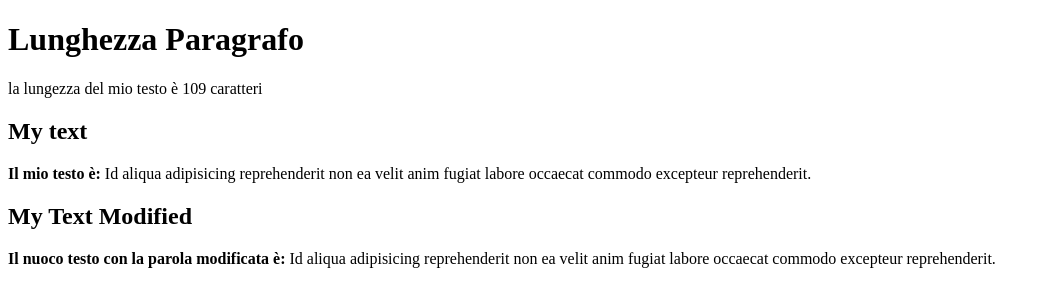
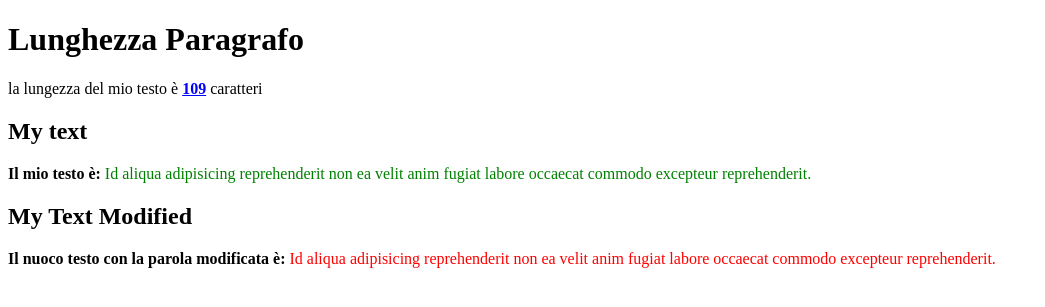
Before and after one commit to EdoPi/php-badwords, a PHP site: page /?replace=1 in a window 1280 px wide. Shown: the part 26-333 px from the top of the page, without its empty margins (0-1045 px from the left). Run offline with PHP 8.4, Linux system fonts and the light colour scheme.

Commit message:
un pò di css

```diff
--- a/css/style.css
+++ b/css/style.css
@@ -0,0 +1,17 @@
+.length > span{
+    color: blue;
+    text-decoration: underline;
+    font-weight: bold;
+}
+
+.text{
+    color: green;
+}
+
+.new-text{
+    color: red;
+}
+
+b{
+    color: black;
+}
--- a/index.php
+++ b/index.php
@@ -18,6 +18,7 @@ $newText= str_replace($_GET['replace'],' *** ', $text);
     <meta charset="UTF-8">
     <meta http-equiv="X-UA-Compatible" content="IE=edge">
     <meta name="viewport" content="width=device-width, initial-scale=1.0">
+    <link rel="stylesheet" href="css/style.css">
     <title>Test PHP</title>
 </head>
 <body>
@@ -25,14 +26,14 @@ $newText= str_replace($_GET['replace'],' *** ', $text);
     </header>
     <div class="main">
         <h1>Lunghezza Paragrafo</h1>
-        <p>la lungezza del mio testo è <?php echo $textLenght ?> caratteri</p>
+        <p class="length">la lungezza del mio testo è <span><?php echo $textLenght ?></span> caratteri</p>
 
         <h2>My text</h2>
 
-        <p><b>Il mio testo è: </b><?php echo $text?></p>
+        <p class="text"><b>Il mio testo è: </b><?php echo $text?></p>
 
         <h2>My Text Modified</h2>
-        <p><b>Il nuoco testo con la parola modificata è: </b><?php echo $newText ?> </p>
+        <p class="new-text"><b>Il nuoco testo con la parola modificata è: </b><?php echo $newText ?> </p>
 
     </div>
 
```
